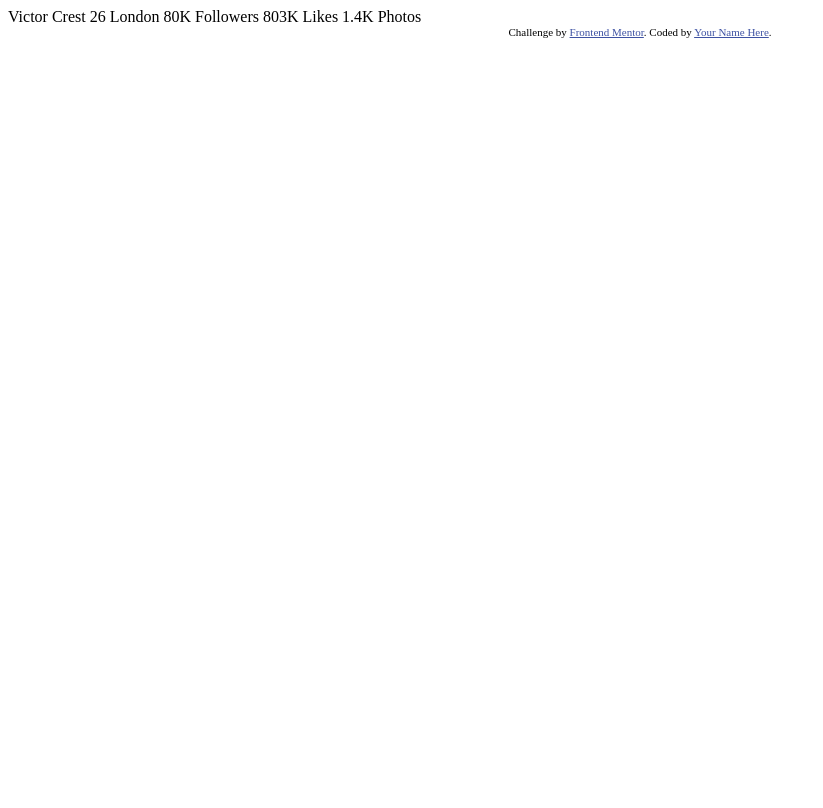
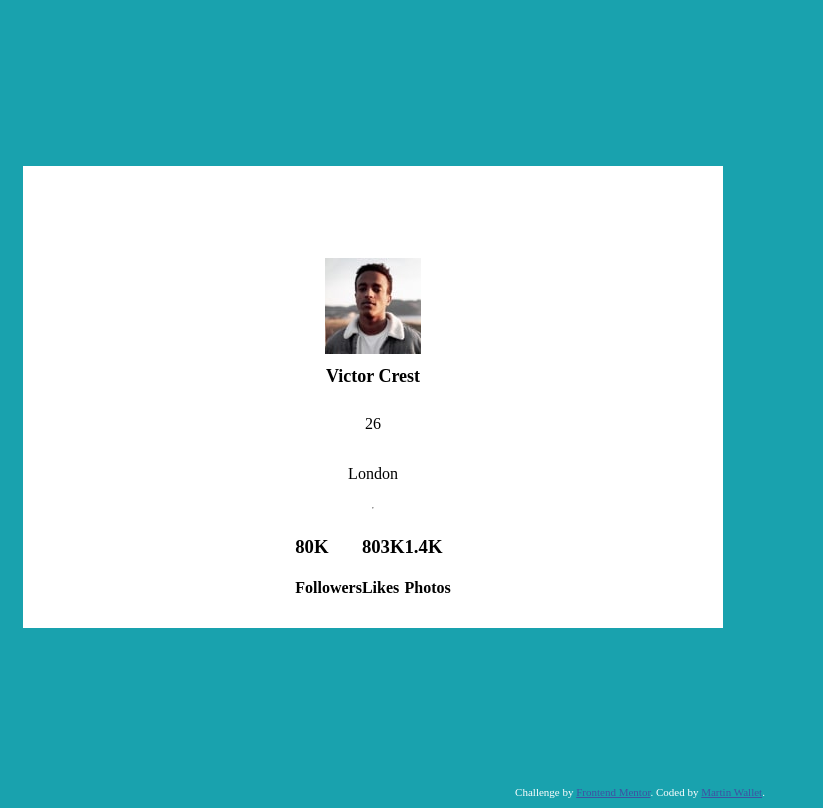
Before and after one commit to martinw0/profile-card, a plain HTML site: page index.html in a window 1280 px wide. Shown: the whole page, without its empty margins (0-823 px from the left). Drawn offline with Linux system fonts and the light colour scheme.

Commit message:
base flex

```diff
--- a/index.html
+++ b/index.html
@@ -5,31 +5,37 @@
   <meta name="viewport" content="width=device-width, initial-scale=1.0"> <!-- displays site properly based on user's device -->
 
   <link rel="icon" type="image/png" sizes="32x32" href="./images/favicon-32x32.png">
+  <link rel="stylesheet" href="style.css">
 
   <title>Frontend Mentor | Profile card component</title>
 
-  <!-- Feel free to remove these styles or customise in your own stylesheet 👍 -->
-  <style>
-    .attribution { font-size: 11px; text-align: center; }
-    .attribution a { color: hsl(228, 45%, 44%); }
-  </style>
 </head>
 <body>
-  Victor Crest
-  26
-  London
-
-  80K
-  Followers
-
-  803K
-  Likes
-
-  1.4K
-  Photos
+  <div class="nothing"></div>
+  <main>
+    <image alt="Profile picture" src="./images/image-victor.jpg">
+    <h1>Victor Crest</h1>
+    <p>26</p>
+    <p>London</p>
+    <hr>
+    <div class="stats">
+      <div class="item">
+        <h3>80K</h3>
+        <h4>Followers</h4>
+      </div>
+      <div class="item">
+        <h3>803K</h3>
+        <h4>Likes</h4>
+      </div>
+      <div class="item">
+        <h3>1.4K</h3>
+        <h4>Photos</h4>
+      </div>
+    </div>
+  </main>
   <div class="attribution">
     Challenge by <a href="https://www.frontendmentor.io?ref=challenge" target="_blank">Frontend Mentor</a>.
-    Coded by <a href="#">Your Name Here</a>.
+    Coded by <a href="#">Martin Wallet</a>.
   </div>
 </body>
 </html>
--- /dev/null
+++ b/style.css
@@ -0,0 +1,49 @@
+:root {
+    --dark-cyan: hsl(185, 75%, 39%);
+    --very-dark-desaturated-blue: hsl(229, 23%, 23%);
+    --dark-grayish-blue: hsl(227, 10%, 46%);
+    --dark-gray: hsl(0, 0%, 59%);
+}
+html,body {
+    height: 100%;
+}
+body {
+    background-color: var(--dark-cyan);
+    display: flex;
+    padding: 0 15px;
+    flex-flow: column;
+    justify-content: space-between;
+}
+.nothing {
+    visibility: hidden;
+}
+main {
+    padding-top: 92px;
+    padding-bottom: 10px;
+    display: flex;
+    justify-content: space-between;
+    align-items: center;
+    flex-flow: column;
+    max-width: 700px;
+    background-color: white;
+}
+h1 {
+    font-size: 18px;
+}
+image {
+    border: 3px;
+}
+.stats {
+    display: flex;
+    flex-flow: row;
+    justify-content: space-around;
+}
+.attribution {
+    font-size: 11px;
+    text-align: center;
+    color:hsl(0, 0%, 100%);
+    padding-bottom: 10px;
+}
+.attribution a {
+    color: hsl(228, 45%, 44%);
+}
```
Also changed, not shown: 1 other file.
